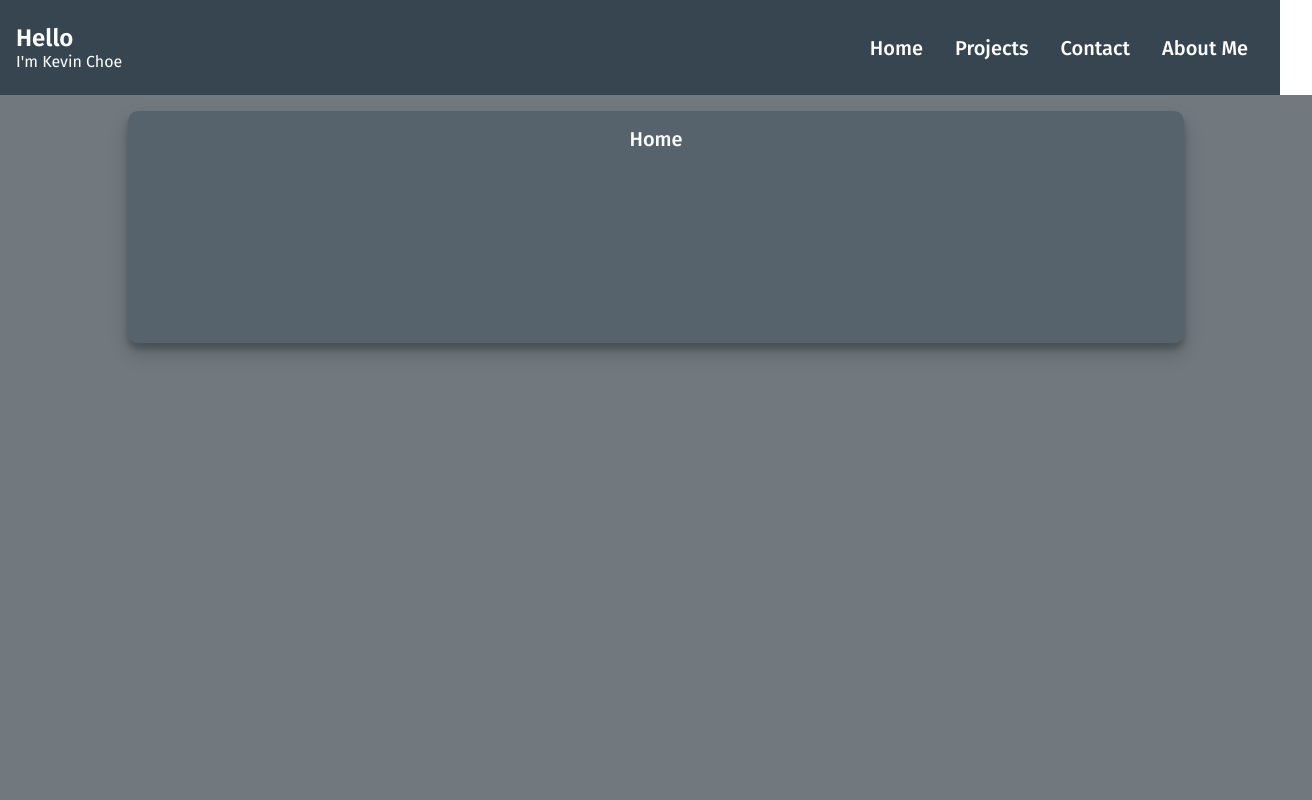
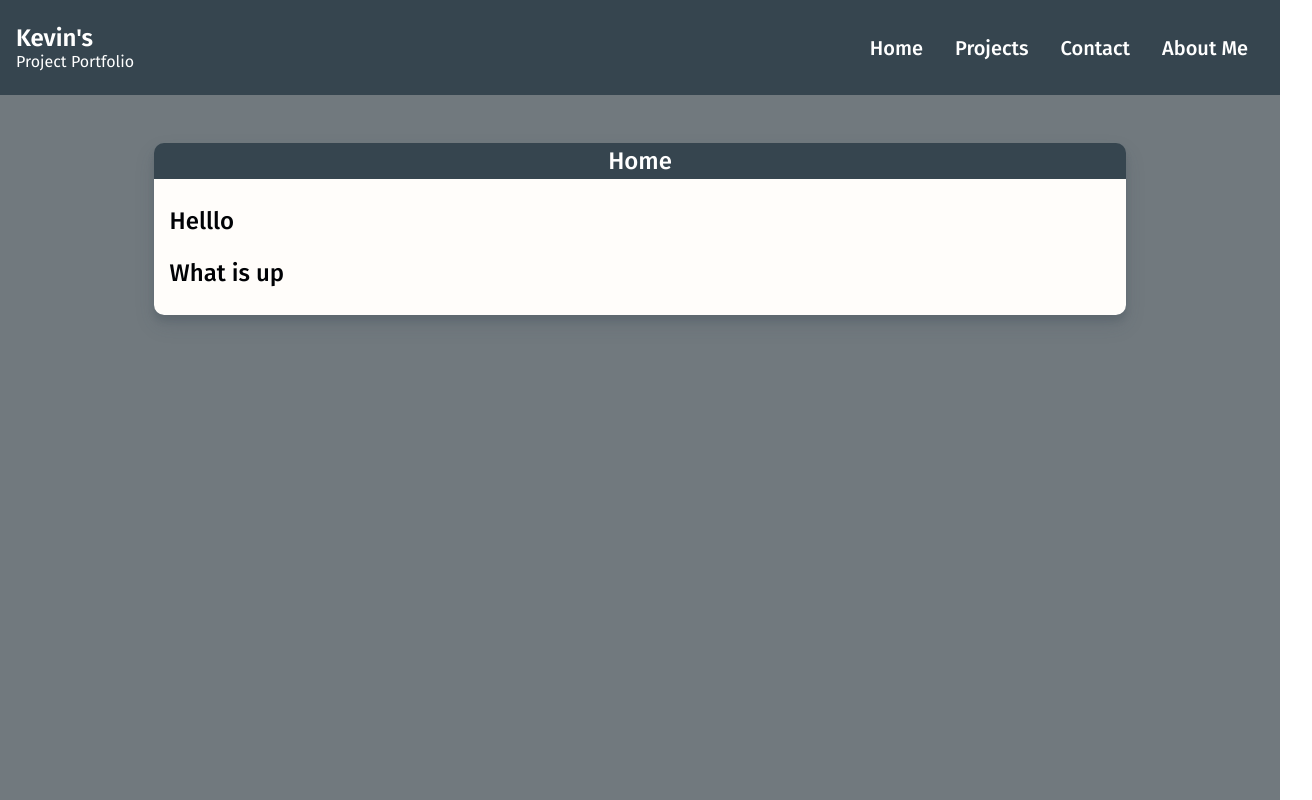
Before and after one commit to nivek724/nivek724.github.io, a React (Create React App) app in the folder portfolio/: page / in a window 1280 px wide. Shown: the top 800 px of the page, 1312 px wide, since content can reach past the window. Built offline with nearby package versions, Linux system fonts and the light colour scheme.

Commit message:
basic card layout

```diff
--- a/portfolio/src/App.tsx
+++ b/portfolio/src/App.tsx
@@ -42,7 +42,7 @@ function App() {
     },
   ]);
   return (
-    <div className=''>
+    <div className='' style={{backgroundColor: '#71797e'}}>
       <NavBar />
       <RouterProvider router={router} />
     </div>
--- a/portfolio/src/Components/Body/styles.ts
+++ b/portfolio/src/Components/Body/styles.ts
@@ -2,8 +2,7 @@ import styled from 'styled-components';
 
 export const Main = styled.div`
   background-color: #71797e;
-  height: 100vh;
-  width: 100%;
+  min-height: 100vh;
   padding: 1rem;
   margin: 0;
   font-family: 'Fira Sans', sans-serif;
--- a/portfolio/src/Components/Card/index.tsx
+++ b/portfolio/src/Components/Card/index.tsx
@@ -2,11 +2,18 @@ import React from 'react';
 import * as Styles from './styles';
 
 interface CardProps {
+  title: React.ReactNode;
   children: React.ReactNode;
 }
 
-const Card: React.FC<CardProps> = ({ children }) => {
-  return <Styles.Card>{children}</Styles.Card>;
+const Card: React.FC<CardProps> = ({ title, children }) => {
+  return (<Styles.Card>
+    {title}
+    <Styles.CardContent>
+      {children}
+    </Styles.CardContent>
+
+  </Styles.Card>);
 };
 
 export default Card;
--- a/portfolio/src/Components/Card/styles.ts
+++ b/portfolio/src/Components/Card/styles.ts
@@ -6,9 +6,26 @@ export const Card = styled.div`
   justify-content: start;
   align-items: center;
   width: 80%;
-  min-height: 200px;
-  box-shadow: 0 10px 20px rgba(0, 0, 0, 0.19), 0 6px 6px rgba(0, 0, 0, 0.23);
+  gap: .25rem;
+  box-shadow: 0 10px 20px rgba(54, 69, 79, 0.15), 0 6px 6px rgba(54, 69, 79, 0.2);
   border-radius: 10px;
-  background-color: #495963aa;
-  padding: 1rem;
+  background-color: #36454f;
+  padding: .25rem 0 0 0;
+  color: #fff;
+  font-size: 24px
 `;
+
+export const CardContent = styled.div`
+  display: flex;
+  flex-direction: column;
+  justify-content: center;
+  align-items: start;
+  min-height: 72px;
+  border-radius: 0 0 10px 10px;
+  width: 100%;
+  height: 100%;
+  margin: 0;
+  padding: .25rem 0;
+  background-color: #FFFDFA;
+  color: #000205;
+`;
--- a/portfolio/src/Components/Navbar/index.tsx
+++ b/portfolio/src/Components/Navbar/index.tsx
@@ -25,8 +25,8 @@ const NavBar: React.FC = () => {
   return (
     <Styles.Nav>
       <Styles.TitleDiv>
-        <Styles.Header>Hello</Styles.Header>
-        <Styles.SubHeader>I'm Kevin Choe</Styles.SubHeader>
+        <Styles.Header>Kevin's</Styles.Header>
+        <Styles.SubHeader>Project Portfolio</Styles.SubHeader>
       </Styles.TitleDiv>
       <Styles.NavLinks>
         {links.map((link, index) => (
--- a/portfolio/src/pages/Home.tsx
+++ b/portfolio/src/pages/Home.tsx
@@ -7,12 +7,18 @@ const Container = styled.div`
   flex-direction: column;
   align-items: center;
   justify-content: center;
+  padding: 2rem 1rem;
 `;
 
 const Home: React.FC = () => {
   return (
     <Container>
-      <Card>Home</Card>
+      <Card title={<div>Home</div>}>
+        <div>
+          <p style={{padding: '0 1rem'}}> Helllo </p>
+          <p style={{padding: '0 1rem'}}> What is up</p>
+        </div>
+      </Card>
     </Container>
   );
 };
```
